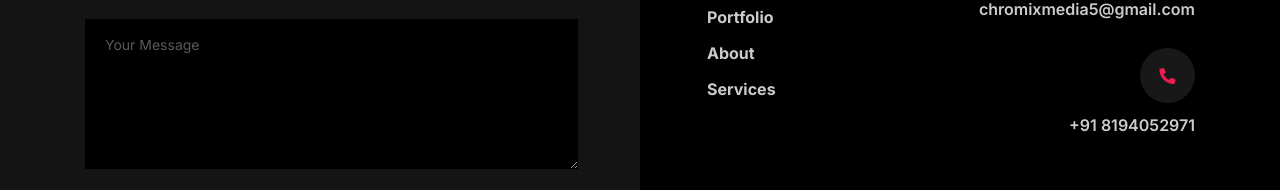
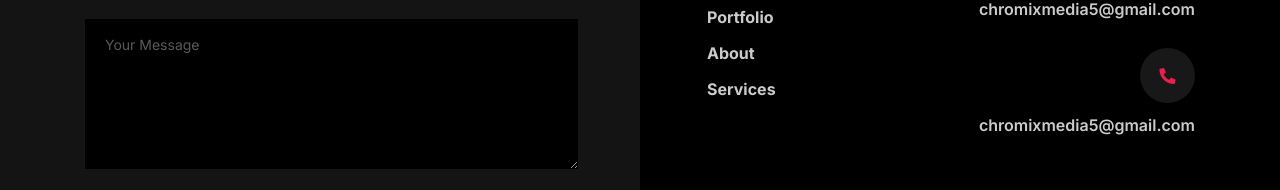
Before and after one commit to JaswantSinghBisht/Master.github.io, a plain HTML site: page index.html in a window 1280 px wide. Shown: the part 4522-4712 px from the top of the page. Drawn offline with Linux system fonts and the light colour scheme.

Commit message:
Update index.html
contact updated

```diff
--- a/index.html
+++ b/index.html
@@ -760,7 +760,7 @@
 													<div class="icon">
 														<i class="fas fa-phone-alt"></i>
 													</div>
-													<p>+91 8194052971</p>
+													<p>chromixmedia5@gmail.com</p>
 												</div><!-- /.single-contact-info -->
 											</div>
 										</aside>
```
